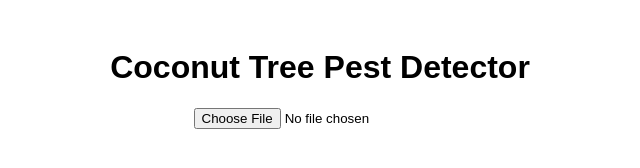
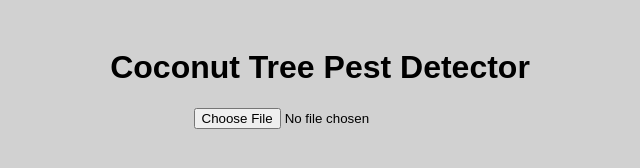
Before and after one commit to Rashmitha-SCI/pest-ai, a plain HTML site: page index.html in a window 1280 px wide. Shown: the whole page, without its empty margins (320-960 px from the left). Drawn offline with Linux system fonts and the light colour scheme; the site is published under a folder, as on GitHub Pages, so addresses that start at the root find nothing.

Commit message:
Update style.css

```diff
--- a/style.css
+++ b/style.css
@@ -10,7 +10,7 @@ body {
 }
 
 .background {
-  background-image: url('/assets/coconut-bg.png'); /* Your image path */
+  background-image: url('assets/coconut-bg.png'); /* Your image path */
   background-size: cover;
   background-position: center;
   background-repeat: no-repeat;
```
